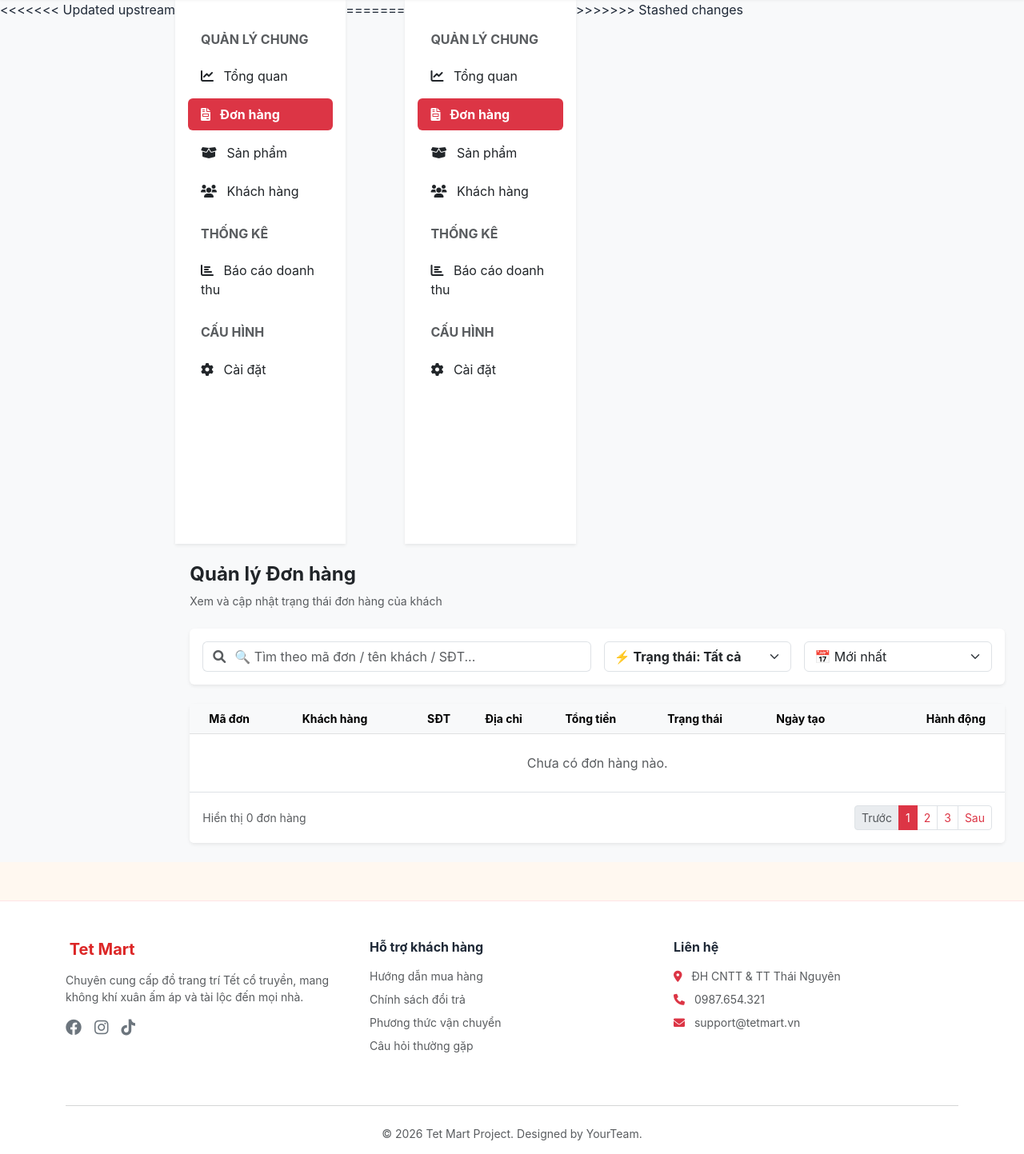
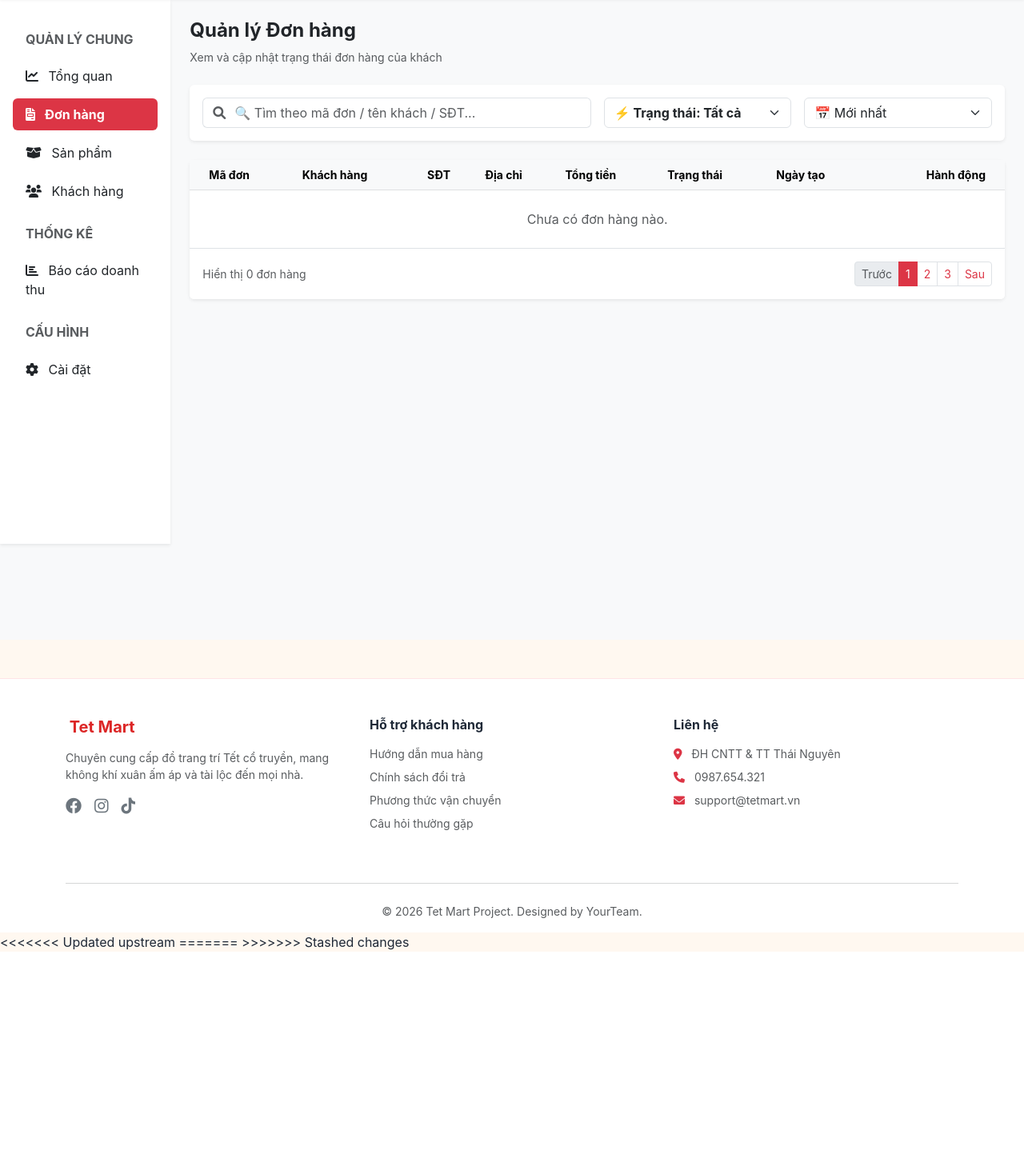
Before and after one commit to sonle-dev/TetMart-Core, a Django app: template templates/dashboard/orders.html in a window 1280 px wide. Shown: the part 83-1526 px from the top of the page at 80% size. After the commit the page ends 1273 px from the top, so only its background shows below. Run offline with Django 5.2, Linux system fonts and the light colour scheme; the template is opened without the code that fills it, so the values that code supplies are empty.

Commit message:
fix: sửa lỗi namespace reports và dọn conflict template dashboard

```diff
--- a/templates/dashboard/orders.html
+++ b/templates/dashboard/orders.html
@@ -7,62 +7,7 @@
 <div class="container-fluid bg-light" style="min-height: 100vh;">
     <div class="row">
 
-<<<<<<< Updated upstream
-        <nav class="col-md-3 col-lg-2 d-md-block bg-white sidebar collapse shadow-sm p-3" style="min-height: 85vh;">
-            <div class="position-sticky pt-3">
-
-                <h6 class="sidebar-heading d-flex justify-content-between align-items-center px-3 mt-2 mb-3 text-muted text-uppercase fw-bold">
-                    <span>Quản lý chung</span>
-                </h6>
-                <ul class="nav flex-column gap-2">
-                    <li class="nav-item">
-                        <a class="nav-link text-dark hover-effect" href="{% url 'dashboard' %}">
-                            <i class="fas fa-chart-line me-2"></i> Tổng quan
-                        </a>
-                    </li>
-                    <li class="nav-item">
-                        <a class="nav-link active text-white bg-danger rounded fw-bold" href="#">
-                            <i class="fas fa-file-invoice me-2"></i> Đơn hàng
-                        </a>
-                    </li>
-                    <li class="nav-item">
-                        <a class="nav-link hover-effect {% if active_tab == 'products' %}active text-white bg-danger rounded fw-bold{% else %}text-dark{% endif %}" href="{% url 'dashboard_products' %}">
-                            <i class="fas fa-box-open me-2"></i> Sản phẩm
-                        </a>
-                    </li>
-                    <li class="nav-item">
-                        <a class="nav-link text-dark hover-effect" href="#">
-                            <i class="fas fa-users me-2"></i> Khách hàng
-                        </a>
-                    </li>
-                </ul>
-
-                <h6 class="sidebar-heading d-flex justify-content-between align-items-center px-3 mt-4 mb-3 text-muted text-uppercase fw-bold">
-                    <span>Thống kê</span>
-                </h6>
-                <ul class="nav flex-column gap-2">
-                    <li class="nav-item">
-                        <a class="nav-link hover-effect {% if active_tab == 'report' %}active text-white bg-danger rounded fw-bold{% else %}text-dark{% endif %}"
-                            href="{% url 'report' %}"> <i class="fas fa-chart-bar me-2"></i> Báo cáo doanh thu
-                        </a>
-                    </li>
-                </ul>
-
-                <h6 class="sidebar-heading d-flex justify-content-between align-items-center px-3 mt-4 mb-3 text-muted text-uppercase fw-bold">
-                    <span>Cấu hình</span>
-                </h6>
-                <ul class="nav flex-column gap-2">
-                    <li class="nav-item">
-                        <a class="nav-link text-dark hover-effect" href="#">
-                            <i class="fas fa-cog me-2"></i> Cài đặt
-                        </a>
-                    </li>
-                </ul>
-            </div>
-        </nav>
-=======
         {% include 'includes/sidebar.html' with active_page='orders' %}
->>>>>>> Stashed changes
 
         <main class="col-md-9 ms-sm-auto col-lg-10 px-md-4 py-4">
 
--- a/templates/dashboard/report.html
+++ b/templates/dashboard/report.html
@@ -51,7 +51,7 @@
 
             <div class="card border-0 shadow-sm mb-4">
                 <div class="card-body d-flex justify-content-between align-items-center">
-                    <form method="GET" action="{% url 'reports:dashboard' %}"
+                    <form method="GET" action="{% url 'core:reports' %}"
                           class="d-flex align-items-center gap-2">
                         <i class="fas fa-calendar-alt text-muted"></i>
                         <span class="fw-bold text-muted">Khoảng thời gian:</span>
@@ -67,7 +67,7 @@
                         </button>
                     </form>
 
-                    <a href="{% url 'reports:export' %}"
+                    <a href="{% url 'core:reports' %}"
                        class="btn btn-outline-dark btn-sm fw-bold">
                         <i class="fas fa-download me-2"></i> Xuất báo cáo
                     </a>
```
